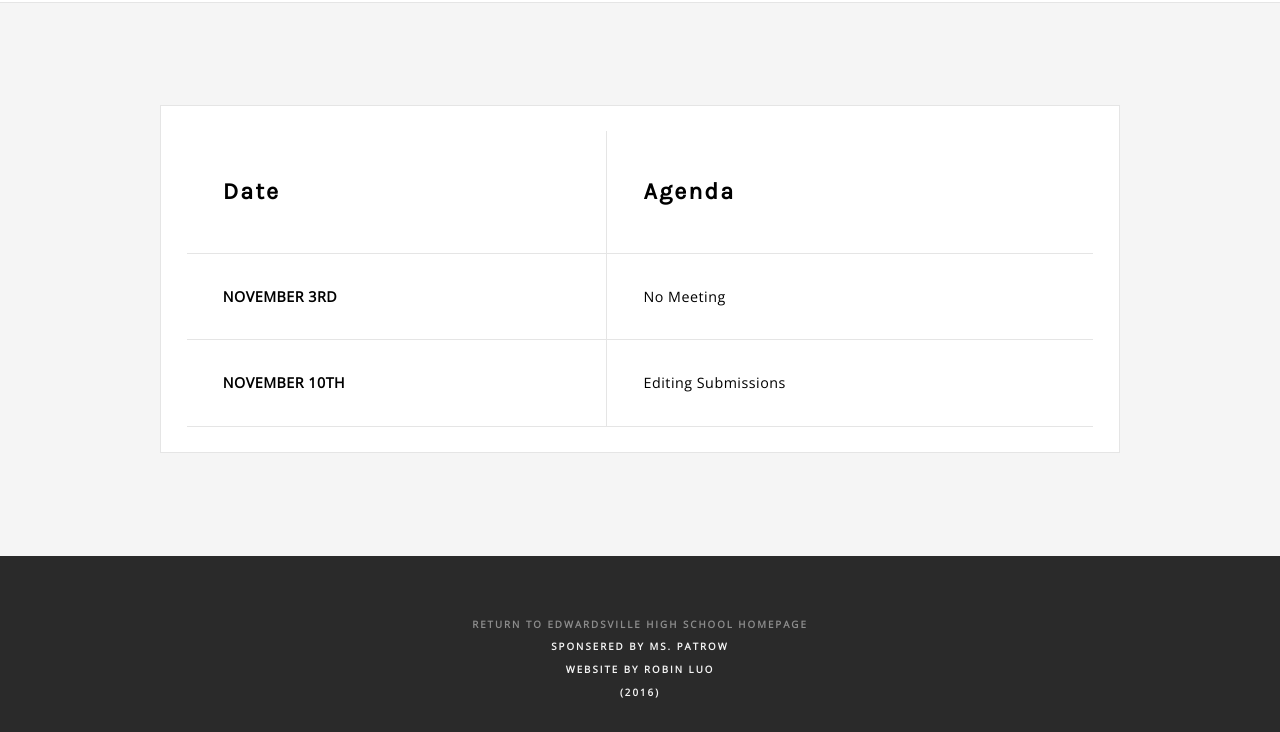
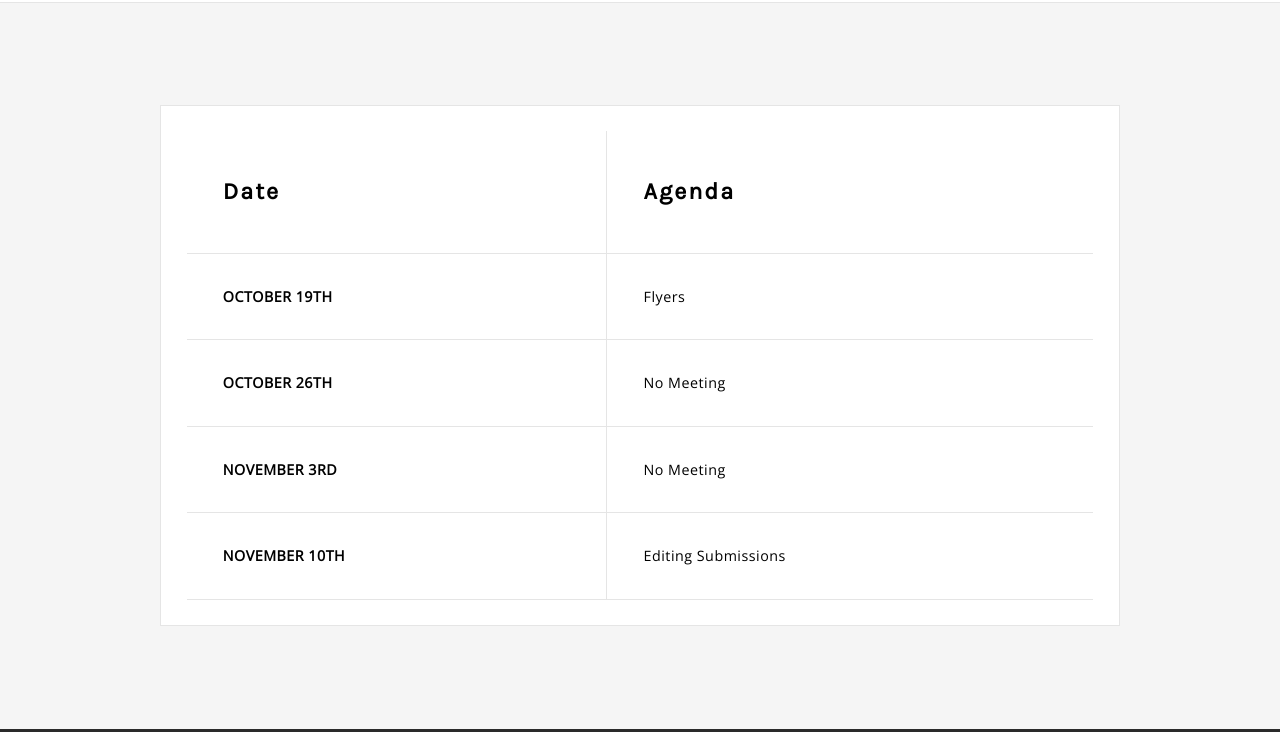
Before and after one commit to ehslitmag/ehslitmag.github.io, a plain HTML site: page timeline.html in a window 1280 px wide. Shown: the part 68-800 px from the top of the page. Drawn offline with nearby package versions, Linux system fonts and the light colour scheme.

Commit message:
Update timeline.html

```diff
--- a/timeline.html
+++ b/timeline.html
@@ -33,6 +33,13 @@
 	<th>Agenda</th>
 </tr>
 <tr>
+	<td>October 19th</td>
+	<td>Flyers</td>
+<tr>
+	<td>October 26th</td>
+	<td>No Meeting</td>
+</tr>
+<tr>
 	<td>November 3rd</td>
 	<td>No Meeting</td>
 </tr>
```
